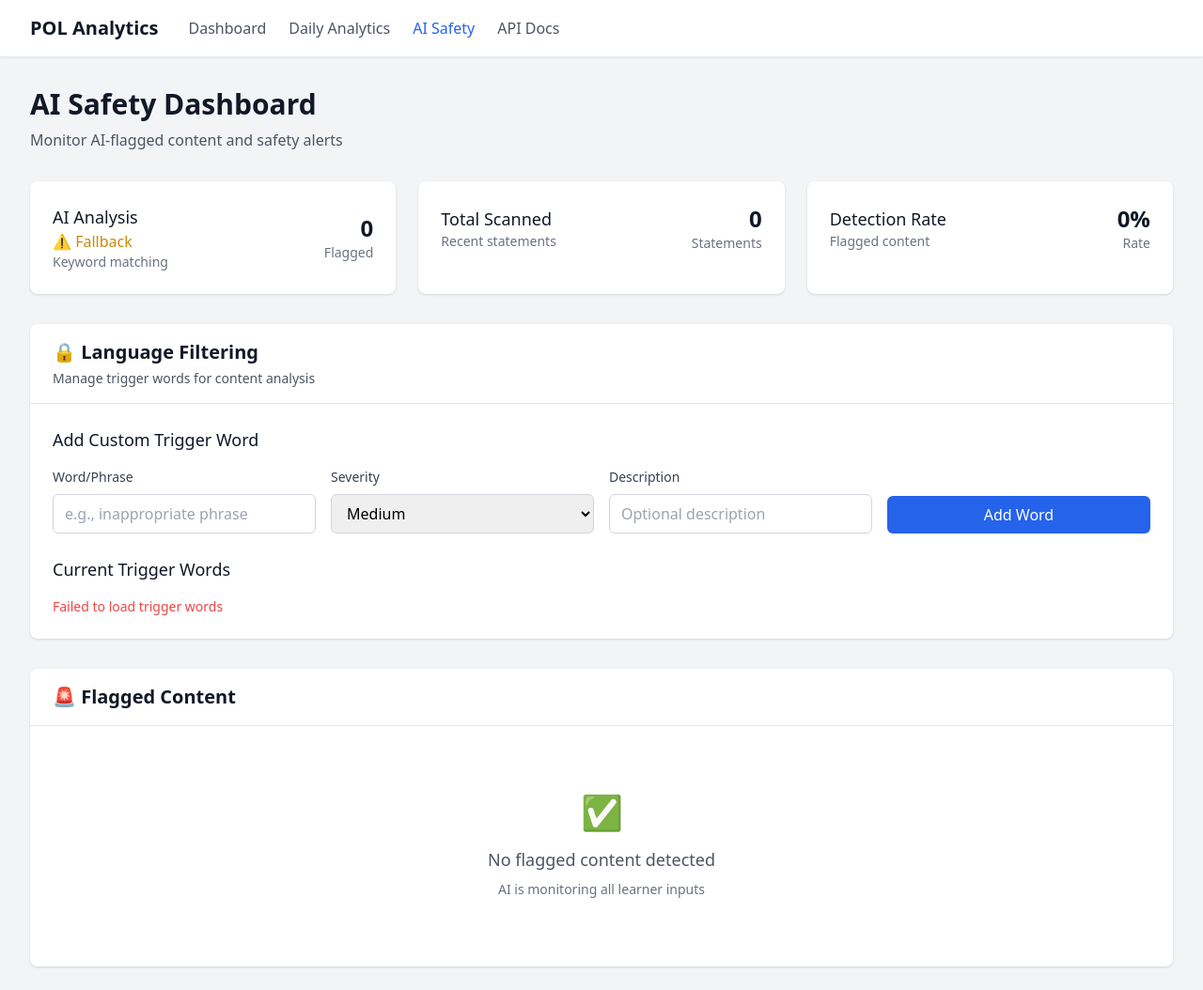
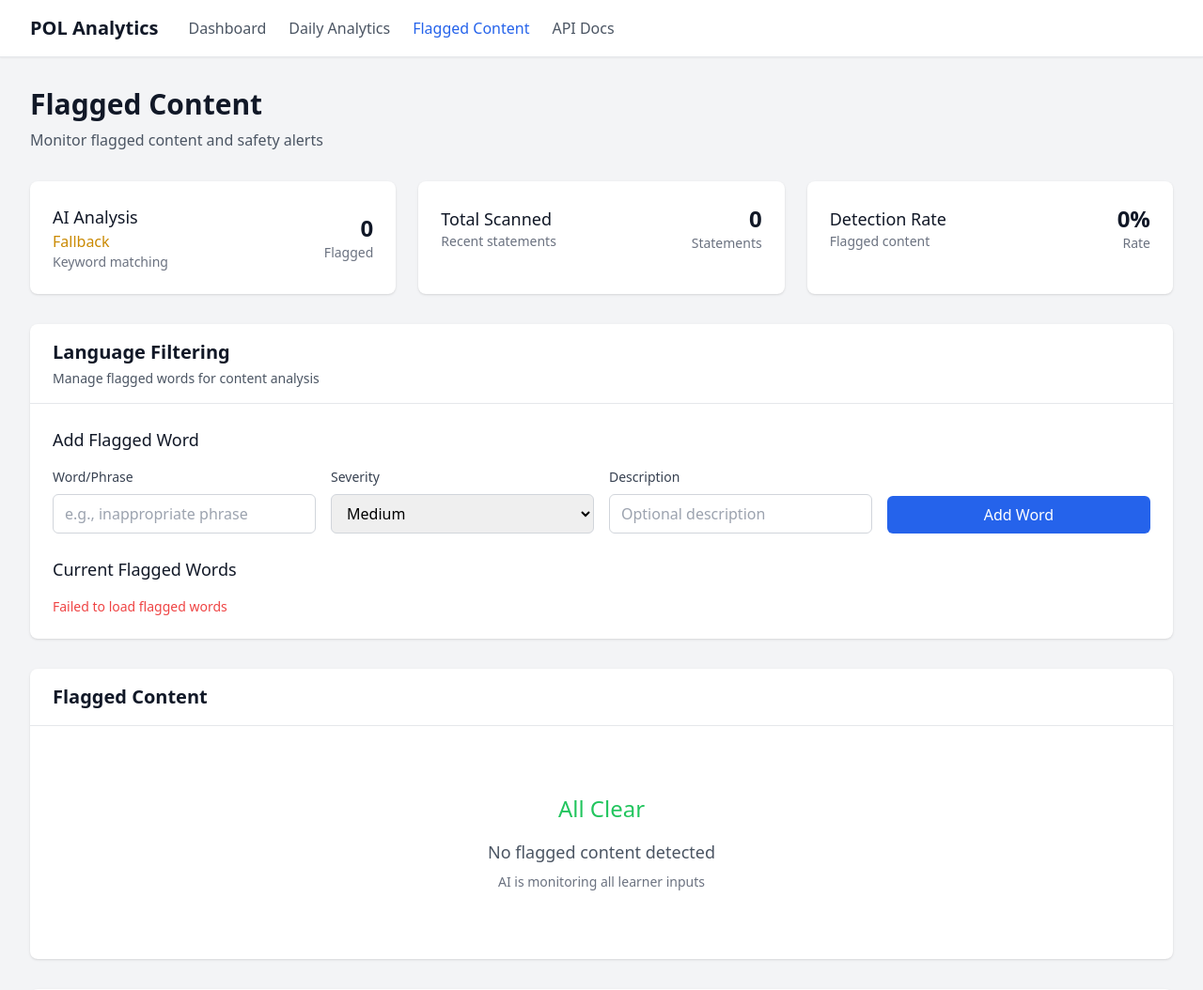
Before and after one commit to reif-is-a-foofie/7taps-analytics, a Flask app: template app/templates/safety_dashboard_simple.html in a window 1280 px wide. Shown: the top 1054 px of the page at 94% size. Run offline with Flask 3, Linux system fonts and the light colour scheme; the template is opened without the code that fills it, so the values that code supplies are empty; some libraries are stand-ins or nearby versions.

Commit message:
refactor: remove emojis and standardize language to 'flagged words'

```diff
--- a/app/templates/safety_dashboard_simple.html
+++ b/app/templates/safety_dashboard_simple.html
@@ -16,7 +16,7 @@
                     <div class="flex space-x-6">
                         <a href="/" class="text-gray-600 hover:text-gray-900">Dashboard</a>
                         <a href="/ui/daily-analytics" class="text-gray-600 hover:text-gray-900">Daily Analytics</a>
-                        <a href="/ui/safety" class="text-blue-600 font-medium">AI Safety</a>
+                        <a href="/ui/flagged-content" class="text-blue-600 font-medium">Flagged Content</a>
                         <a href="/api/docs" class="text-gray-600 hover:text-gray-900">API Docs</a>
                     </div>
                 </div>
@@ -28,8 +28,8 @@
     <div class="max-w-7xl mx-auto px-4 sm:px-6 lg:px-8 py-8">
         <!-- Header -->
         <div class="mb-8">
-            <h1 class="text-3xl font-bold text-gray-900">AI Safety Dashboard</h1>
-            <p class="text-gray-600 mt-2">Monitor AI-flagged content and safety alerts</p>
+            <h1 class="text-3xl font-bold text-gray-900">Flagged Content</h1>
+            <p class="text-gray-600 mt-2">Monitor flagged content and safety alerts</p>
         </div>
 
         <!-- Status Cards -->
@@ -40,10 +40,10 @@
                     <div>
                         <h3 class="text-lg font-medium text-gray-900">AI Analysis</h3>
                         {% if ai_analysis_status.status == "configured" %}
-                        <div class="text-green-600 font-medium">✅ Active</div>
+                        <div class="text-green-600 font-medium">Active</div>
                         <div class="text-sm text-gray-500">Gemini AI</div>
                         {% else %}
-                        <div class="text-yellow-600 font-medium">⚠️ Fallback</div>
+                        <div class="text-yellow-600 font-medium">Fallback</div>
                         <div class="text-sm text-gray-500">Keyword matching</div>
                         {% endif %}
                     </div>
@@ -90,13 +90,13 @@
         <!-- Trigger Words Management -->
         <div class="bg-white rounded-lg shadow mb-8">
             <div class="px-6 py-4 border-b border-gray-200">
-                <h2 class="text-xl font-semibold text-gray-900">🔒 Language Filtering</h2>
-                <p class="text-sm text-gray-600 mt-1">Manage trigger words for content analysis</p>
+                <h2 class="text-xl font-semibold text-gray-900">Language Filtering</h2>
+                <p class="text-sm text-gray-600 mt-1">Manage flagged words for content analysis</p>
             </div>
             <div class="p-6">
                 <!-- Add New Word Form -->
                 <div class="mb-6">
-                    <h3 class="text-lg font-medium text-gray-900 mb-4">Add Custom Trigger Word</h3>
+                    <h3 class="text-lg font-medium text-gray-900 mb-4">Add Flagged Word</h3>
                     <div class="grid grid-cols-1 md:grid-cols-4 gap-4">
                         <div>
                             <label class="block text-sm font-medium text-gray-700 mb-2">Word/Phrase</label>
@@ -127,9 +127,9 @@
 
                 <!-- Current Words List -->
                 <div>
-                    <h3 class="text-lg font-medium text-gray-900 mb-4">Current Trigger Words</h3>
-                    <div id="trigger-words-list" class="space-y-2">
-                        <div class="text-gray-500 text-sm">Loading trigger words...</div>
+                    <h3 class="text-lg font-medium text-gray-900 mb-4">Current Flagged Words</h3>
+                    <div id="flagged-words-list" class="space-y-2">
+                        <div class="text-gray-500 text-sm">Loading flagged words...</div>
                     </div>
                 </div>
             </div>
@@ -138,7 +138,7 @@
         <!-- Flagged Content -->
         <div class="bg-white rounded-lg shadow">
             <div class="px-6 py-4 border-b border-gray-200">
-                <h2 class="text-xl font-semibold text-gray-900">🚨 Flagged Content</h2>
+                <h2 class="text-xl font-semibold text-gray-900">Flagged Content</h2>
             </div>
             <div class="p-6">
                 {% if flagged_statements.flagged_statements %}
@@ -192,7 +192,7 @@
                 </div>
                 {% else %}
                 <div class="text-center py-12">
-                    <div class="text-green-500 text-4xl mb-4">✅</div>
+                    <div class="text-green-500 text-2xl font-medium mb-4">All Clear</div>
                     <div class="text-gray-600 text-lg">No flagged content detected</div>
                     <div class="text-gray-500 text-sm mt-2">AI is monitoring all learner inputs</div>
                 </div>
@@ -388,10 +388,10 @@
         // Trigger words management
         async function loadTriggerWords() {
             try {
-                const response = await fetch('/api/trigger-words');
+                const response = await fetch('/api/flagged-words');
                 const data = await response.json();
 
-                const container = document.getElementById('trigger-words-list');
+                const container = document.getElementById('flagged-words-list');
                 if (data.success && data.trigger_words.length > 0) {
                     container.innerHTML = data.trigger_words.map(word => `
                         <div class="flex items-center justify-between p-3 bg-gray-50 rounded-lg">
@@ -406,11 +406,11 @@
                         </div>
                     `).join('');
                 } else {
-                    container.innerHTML = '<div class="text-gray-500 text-sm">No trigger words configured</div>';
+                    container.innerHTML = '<div class="text-gray-500 text-sm">No flagged words configured</div>';
                 }
             } catch (error) {
-                console.error('Failed to load trigger words:', error);
-                document.getElementById('trigger-words-list').innerHTML = '<div class="text-red-500 text-sm">Failed to load trigger words</div>';
+                console.error('Failed to load flagged words:', error);
+                document.getElementById('flagged-words-list').innerHTML = '<div class="text-red-500 text-sm">Failed to load flagged words</div>';
             }
         }
 
@@ -425,7 +425,7 @@
             }
 
             try {
-                const response = await fetch(`/api/trigger-words?word=${encodeURIComponent(word)}&severity=${severity}&description=${encodeURIComponent(description)}`, {
+                const response = await fetch(`/api/flagged-words?word=${encodeURIComponent(word)}&severity=${severity}&description=${encodeURIComponent(description)}`, {
                     method: 'POST'
                 });
 
@@ -441,21 +441,21 @@
                     // Show success message
                     showNotification('Trigger word added successfully!', 'success');
                 } else {
-                    showNotification('Failed to add trigger word: ' + data.error, 'error');
+                    showNotification('Failed to add flagged word: ' + data.error, 'error');
                 }
             } catch (error) {
-                console.error('Failed to add trigger word:', error);
-                showNotification('Failed to add trigger word', 'error');
+                console.error('Failed to add flagged word:', error);
+                showNotification('Failed to add flagged word', 'error');
             }
         }
 
         async function deleteTriggerWord(word) {
-            if (!confirm(`Are you sure you want to delete the trigger word "${word}"?`)) {
+            if (!confirm(`Are you sure you want to delete the flagged word "${word}"?`)) {
                 return;
             }
 
             try {
-                const response = await fetch(`/api/trigger-words/${encodeURIComponent(word)}`, {
+                const response = await fetch(`/api/flagged-words/${encodeURIComponent(word)}`, {
                     method: 'DELETE'
                 });
 
@@ -464,11 +464,11 @@
                     await loadTriggerWords();
                     showNotification('Trigger word deleted successfully!', 'success');
                 } else {
-                    showNotification('Failed to delete trigger word: ' + data.error, 'error');
+                    showNotification('Failed to delete flagged word: ' + data.error, 'error');
                 }
             } catch (error) {
-                console.error('Failed to delete trigger word:', error);
-                showNotification('Failed to delete trigger word', 'error');
+                console.error('Failed to delete flagged word:', error);
+                showNotification('Failed to delete flagged word', 'error');
             }
         }
 
@@ -484,7 +484,7 @@
             }, 3000);
         }
 
-        // Load trigger words when page loads
+        // Load flagged words when page loads
         document.addEventListener('DOMContentLoaded', function() {
             loadTriggerWords();
         });
```
